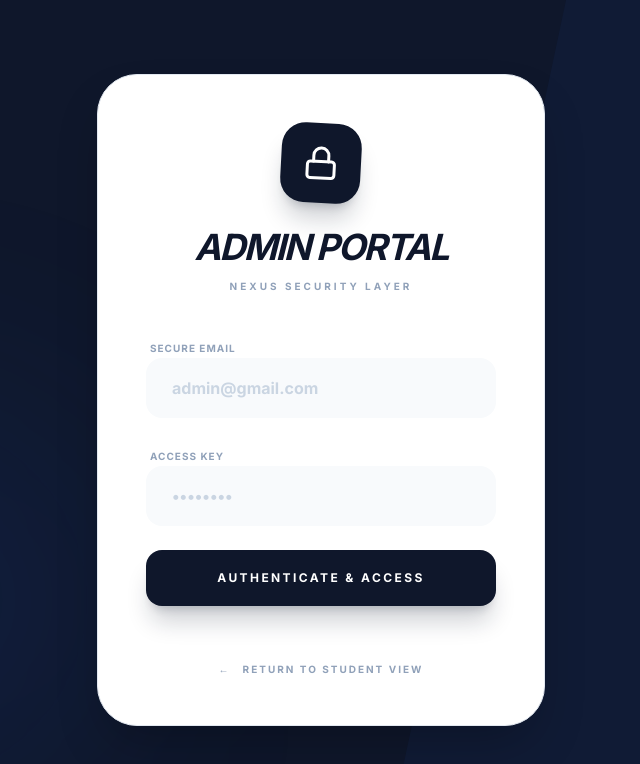
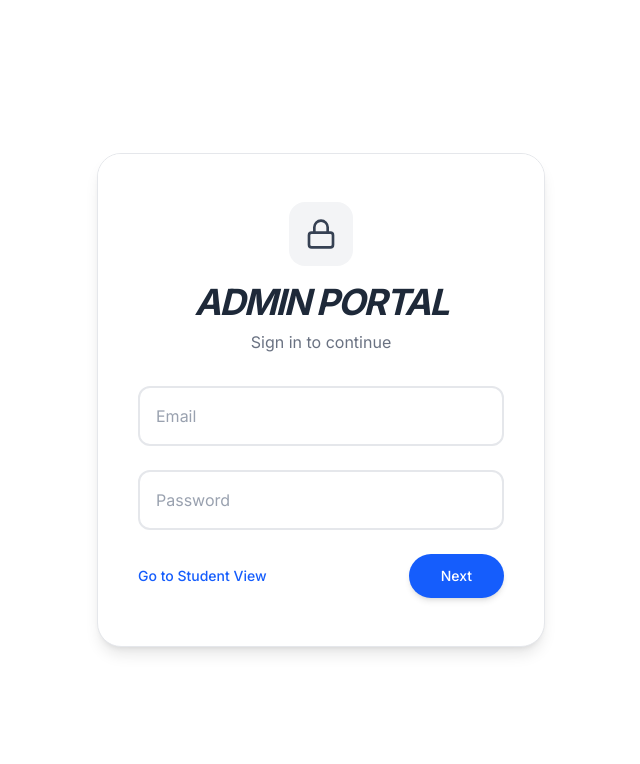
Before and after one commit to AmnaMansoor1/Nexus-Annotation-Platform, a React (Vite) app in the folder frontend/: page /admin in a window 1280 px wide. Shown: the top 764 px of the page, without its empty margins (319-959 px from the left). Built offline with nearby package versions, Linux system fonts and the light colour scheme; no server answers; a web font is replaced by a local one.

Commit message:
Update admin login interface to match clean design

```diff
--- a/frontend/src/admin/AdminLogin.tsx
+++ b/frontend/src/admin/AdminLogin.tsx
@@ -60,72 +60,80 @@ export default function AdminLogin() {
   };
 
   return (
-    <div className="min-h-screen flex items-center justify-center bg-slate-900 px-4 relative overflow-hidden">
-      {/* Abstract background shapes */}
-      <div className="absolute top-0 right-0 w-1/2 h-full bg-primary/5 -skew-x-12 translate-x-1/4" />
-      <div className="absolute bottom-0 left-0 w-1/3 h-1/2 bg-primary/10 rounded-full blur-[120px]" />
-
-      <div className="max-w-md w-full bg-white p-12 rounded-[40px] border border-slate-200 shadow-2xl relative animate-in fade-in zoom-in-95 duration-500">
-        <div className="text-center mb-10">
-          <div className="inline-flex items-center justify-center w-20 h-20 rounded-3xl bg-slate-900 text-white mb-6 rotate-3 hover:rotate-0 transition-transform duration-500 shadow-xl shadow-slate-900/20">
-            <Lock size={36} />
+    <div className="min-h-screen flex items-center justify-center bg-white px-4 relative overflow-hidden">
+      <div className="max-w-md w-full relative">
+        <div className="bg-white rounded-3xl shadow-lg border border-gray-200 overflow-hidden animate-in fade-in zoom-in-95 duration-500">
+          {/* Header */}
+          <div className="bg-white pt-12 px-10 text-center">
+            <div className="inline-flex items-center justify-center w-16 h-16 rounded-2xl bg-gray-100 text-gray-700 mb-4">
+              <Lock size={32} />
             </div>
-          <h1 className="text-4xl font-black text-slate-900 tracking-tighter italic">ADMIN PORTAL</h1>
-          <p className="text-slate-400 mt-3 text-[10px] uppercase tracking-[0.3em] font-black">
-            Nexus Security Layer
+            <h1 className="text-4xl font-black tracking-tighter text-gray-800 italic">ADMIN PORTAL</h1>
+            <p className="text-gray-500 mt-2 text-base">
+              Sign in to continue
             </p>
           </div>
 
+          <div className="px-10 pt-8 pb-12">
             <form onSubmit={handleLogin} className="space-y-6">
               <div className="space-y-2">
-            <label className="text-[10px] font-black text-slate-400 uppercase tracking-widest ml-1">Secure Email</label>
+                <div className="relative group">
                   <input
                     type="email"
                     required
-              className="w-full px-6 py-4 rounded-2xl bg-slate-50 border-2 border-transparent focus:bg-white focus:border-slate-900/10 focus:ring-4 focus:ring-slate-900/5 outline-none transition-all font-bold text-slate-700 placeholder:text-slate-300"
-              placeholder="admin@gmail.com"
+                    id="email"
+                    className="w-full px-4 py-4 rounded-xl bg-white border-2 border-gray-200 focus:border-blue-500 focus:ring-4 focus:ring-blue-100 outline-none transition-all text-base text-gray-800 placeholder:text-gray-400"
+                    placeholder="Email"
                     value={email}
                     onChange={(e) => setEmail(e.target.value)}
                   />
                 </div>
+              </div>
 
               <div className="space-y-2">
-            <label className="text-[10px] font-black text-slate-400 uppercase tracking-widest ml-1">Access Key</label>
+                <div className="relative group">
                   <input
                     type="password"
                     required
-              className="w-full px-6 py-4 rounded-2xl bg-slate-50 border-2 border-transparent focus:bg-white focus:border-slate-900/10 focus:ring-4 focus:ring-slate-900/5 outline-none transition-all font-bold text-slate-700 placeholder:text-slate-300"
-              placeholder="••••••••"
+                    id="password"
+                    className="w-full px-4 py-4 rounded-xl bg-white border-2 border-gray-200 focus:border-blue-500 focus:ring-4 focus:ring-blue-100 outline-none transition-all text-base text-gray-800 placeholder:text-gray-400"
+                    placeholder="Password"
                     value={password}
                     onChange={(e) => setPassword(e.target.value)}
                   />
                 </div>
+              </div>
 
               {error && (
-            <div className="p-5 rounded-2xl bg-red-50 text-red-600 text-sm font-bold border-2 border-red-100 animate-in shake duration-300">
+                <div className="p-4 rounded-xl bg-red-50 text-red-600 text-sm border border-red-100 animate-in shake duration-300">
                   {error}
                 </div>
               )}
 
+              <div className="flex justify-between items-center mt-4">
+                <button
+                  type="button"
+                  onClick={() => navigate("/")}
+                  className="text-blue-600 text-sm font-medium hover:underline focus:outline-none"
+                >
+                  Go to Student View
+                </button>
                 <button
                   type="submit"
                   disabled={loading}
-            className="w-full bg-slate-900 text-white py-5 rounded-2xl font-black uppercase tracking-[0.2em] text-xs hover:bg-black transition-all shadow-xl shadow-slate-900/20 active:scale-[0.98] mt-4 flex items-center justify-center gap-2"
+                  className="px-8 py-3 bg-blue-600 text-white rounded-full font-medium text-sm shadow-md hover:bg-blue-700 hover:shadow-lg hover:-translate-y-0.5 active:translate-y-0 transition-all disabled:opacity-50 disabled:cursor-not-allowed flex items-center justify-center gap-2"
                 >
-            {loading ? <Loader2 className="animate-spin" size={18} /> : "Authenticate & Access"}
-          </button>
-
-          <div className="pt-8 text-center">
-            <button
-              type="button"
-              onClick={() => navigate("/")}
-              className="text-[10px] text-slate-400 hover:text-slate-900 transition-all flex items-center justify-center gap-3 mx-auto font-black uppercase tracking-[0.2em] group"
-            >
-              <span className="group-hover:-translate-x-1 transition-transform">←</span> Return to Student View
+                  {loading ? (
+                    <Loader2 className="animate-spin" size={18} />
+                  ) : (
+                    <span>Next</span>
+                  )}
                 </button>
               </div>
             </form>
           </div>
         </div>
+      </div>
+    </div>
   );
 }
```
Lines whose indentation alone changed are shown as unchanged.
